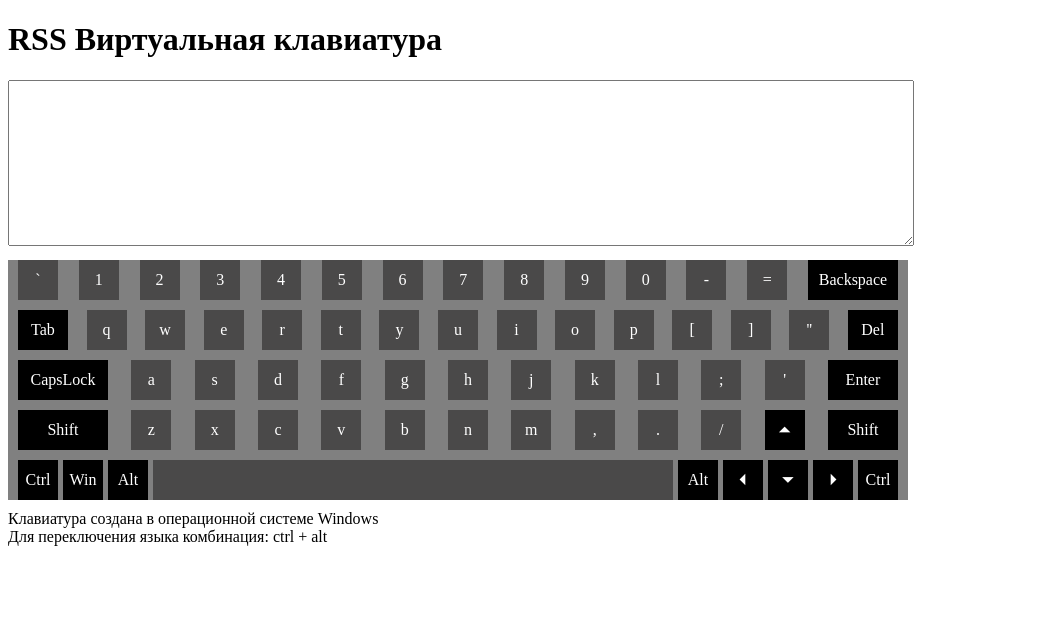
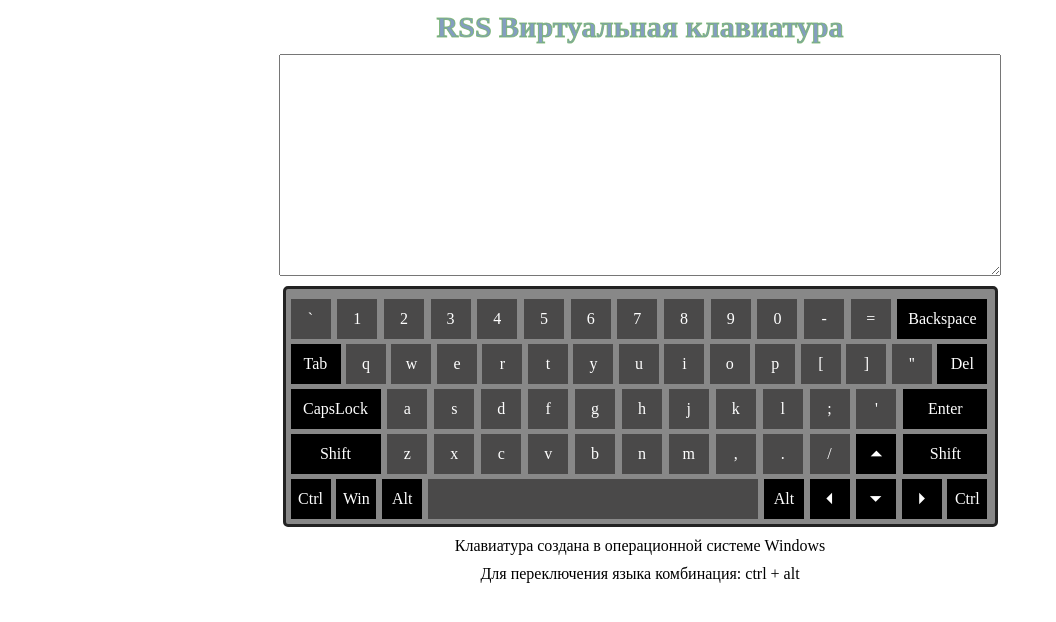
Before and after one commit to ArtemHlopov/virtual-keyboard, a website with bundled scripts: page index.html in a window 1280 px wide. Shown: the whole page, without its empty margins (0-1056 px from the left). Built offline with nearby package versions, Linux system fonts and the light colour scheme.

Commit message:
fix: fix styles according to task

```diff
--- a/scr/styles/styles.scss
+++ b/scr/styles/styles.scss
@@ -3,16 +3,28 @@
   width: 900px;
 }
 .screan {
-  width: 900px;
-  height: 20vh;
+  display: block;
+  width: 700px;
+  height: 200px;
+  margin: 10px auto 10px;
+  padding: 10px;
+  font-size: 18px;
+  color: #444444;
 }
 .keyboard {
-  background-color: gray;
+  width: 704px;
+  margin: 0 auto;
+  padding: 5px;
+  padding-left: 0;
+  padding-bottom: 0;
+  background: #888888;
+  border: 3px solid #222222;
+  border-radius: 5px;
 }
 .row {
-  margin: 10px;
+  margin: 5px;
   display: flex;
-  width: 880px;
+  width: 99%;
   justify-content: space-between;
 }
 .key {
@@ -27,34 +39,30 @@
   transition: border-radius 0.3s, background-color 0.3s;
   @media (hover: hover) {
     &:hover {
-      background-color: lightgreen;
+      background-color: #79aa89;
     }
   }
   &.pressed {
     border-radius: 50%;
-    background-color: green;
+    background-color: #2cfd72;
   }
 }
 .key_l {
   width: 50px;
-  &.pressed {
-    border-radius: 15px;
-  }
 }
 .key_xl {
-  width: 70px;
-  &.pressed {
-    border-radius: 15px;
-  }
+  width: 84px;
 }
 .key_xxl {
   width: 90px;
-  &.pressed {
-    border-radius: 15px;
-  }
 }
 .key__space {
-  width: 520px;
+  width: 330px;
+}
+.key_l,
+.key_xl,
+.key_xxl,
+.key__space {
   &.pressed {
     border-radius: 15px;
   }
@@ -64,3 +72,15 @@
 .key__arrow {
   background-color: black;
 }
+.title,
+.description,
+.langSwitch {
+  margin: 10px auto;
+  text-align: center;
+}
+.title {
+  font-size: 30px;
+  color: rgba(101, 134, 177, 0.8);
+  -webkit-text-stroke: 1px rgba(114, 177, 101, 0.8);
+  -webkit-text-fill-color: rgba(101, 134, 177, 0.8);
+}
```
Also changed, not shown: scr/styles/styles.css, 1 other file.
